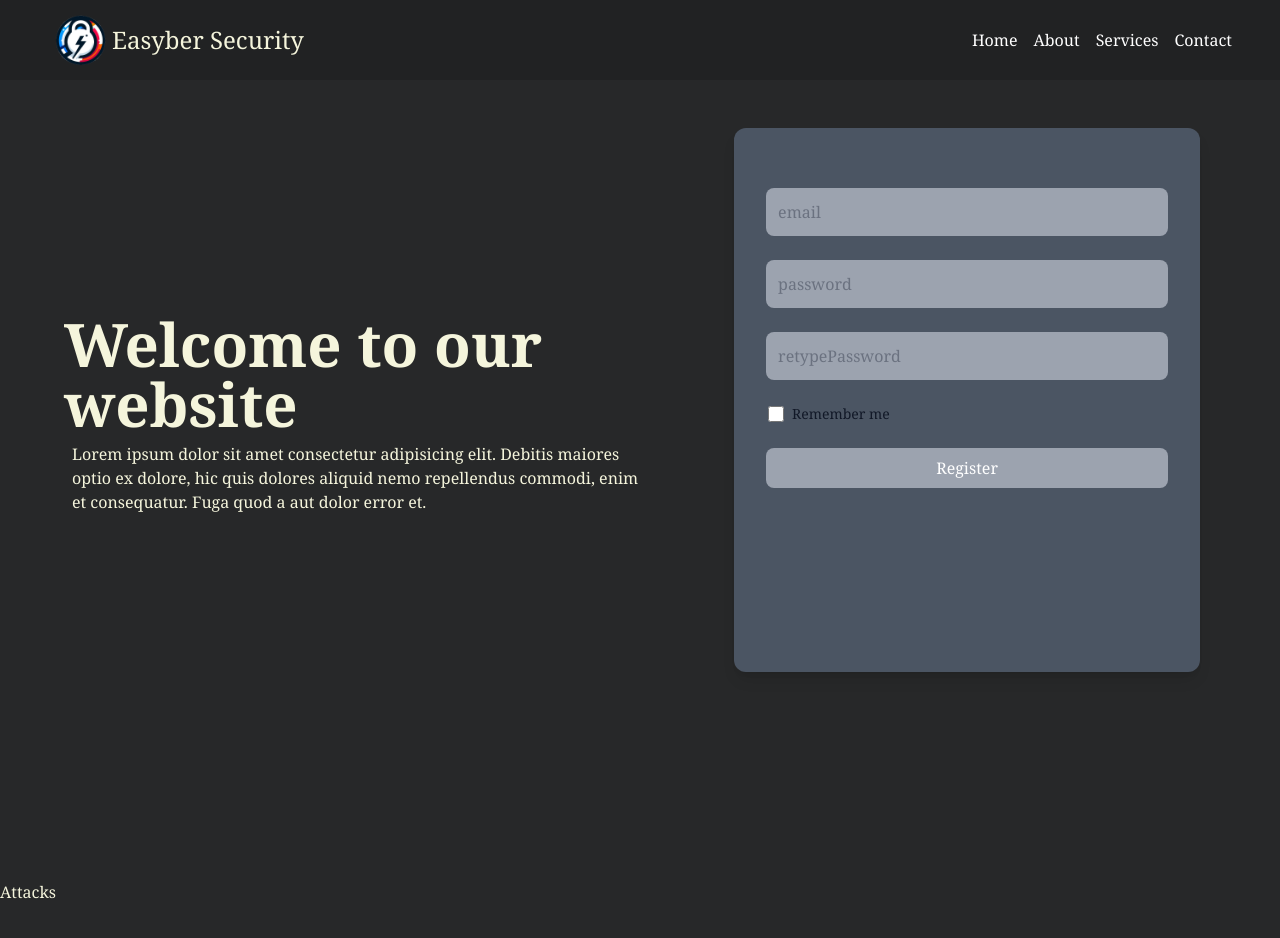
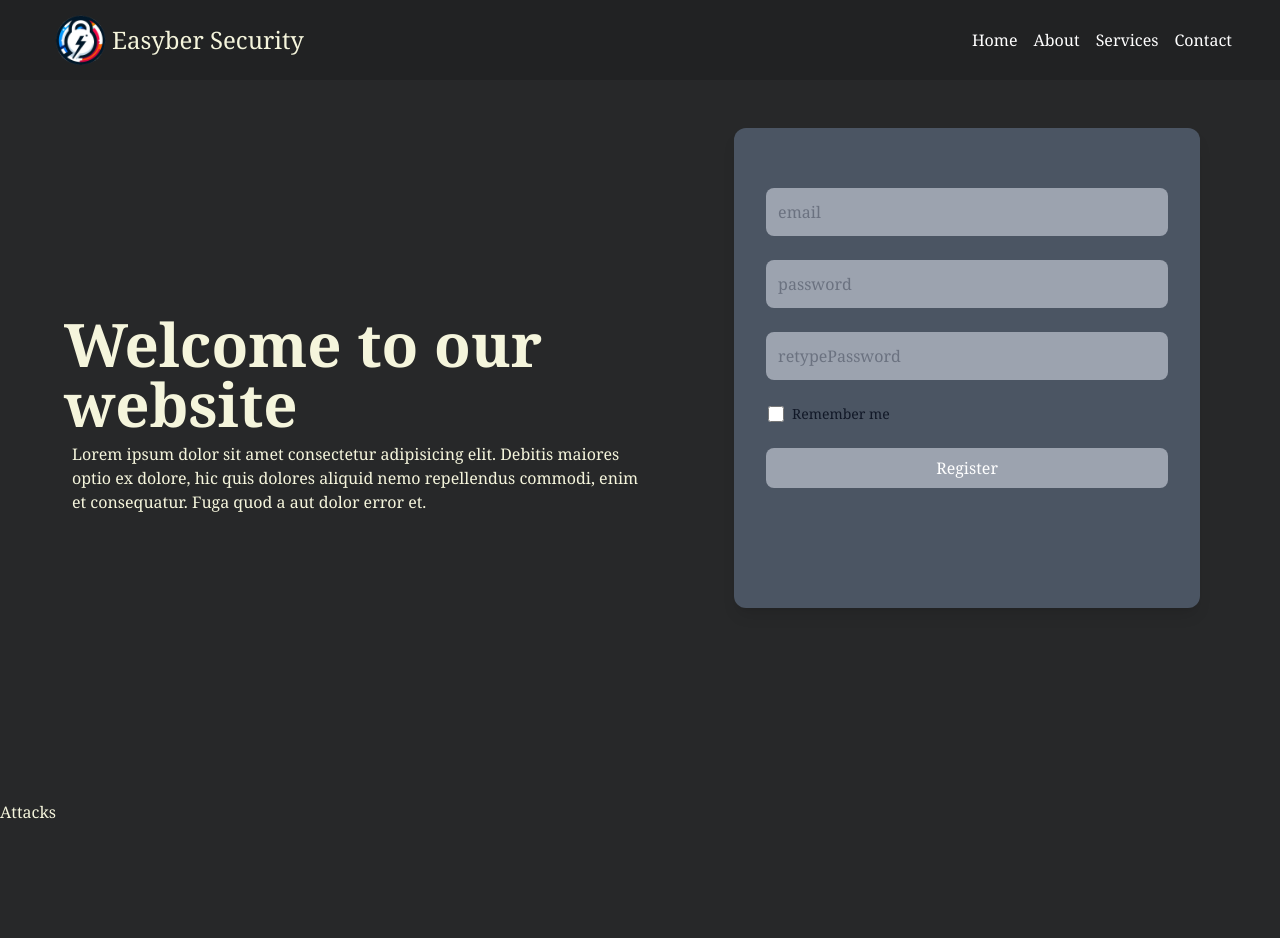
Before and after one commit to MuratOzte/Cyber-security-project, a React (Vite) app in the folder client/: page / in a window 1280 px wide. Shown: the top 938 px of the page. After the commit the page ends 880 px from the top, so only its background shows below. Built offline with nearby package versions, Linux system fonts and the light colour scheme.

Commit message:
Refactor layout and styling in App and Hero components

```diff
--- a/client/src/App.tsx
+++ b/client/src/App.tsx
@@ -3,10 +3,19 @@ import Hero from './components/home/hero';
 import Nav from './components/nav/nav';
 function App() {
     return (
-        <div className="snap-y">
-            <Hero />
-            <Attacks />
-        </div>
+        <>
+            <div className="snap-mandatory snap-y h-screen overflow-y-scroll">
+                <div className="snap-center snap-always">
+                    <Hero />
+                </div>
+                <div className="snap-center snap-always">
+                    <Attacks />
+                </div>
+                <div className="snap-center snap-always">
+                    <Attacks />
+                </div>
+            </div>
+        </>
     );
 }
 
--- a/client/src/components/home/hero.tsx
+++ b/client/src/components/home/hero.tsx
@@ -3,7 +3,7 @@ import LoginContainer from './LoginContainer';
 
 const Hero = () => {
     return (
-        <div className="flex gap-5 mx-4 h-[100vh]">
+        <div className="flex gap-5 mx-4 h-[90vh]">
             <HeroText />
             <LoginContainer />
         </div>
--- a/client/src/index.css
+++ b/client/src/index.css
@@ -27,4 +27,5 @@ body {
     font-family: Cambria, Cochin, Georgia, Times, 'Times New Roman', serif;
     color: beige;
     height: 100vh;
+    overflow-y: hidden;
 }
```
Also changed, not shown: client/src/main.tsx (+10 -10 lines).
